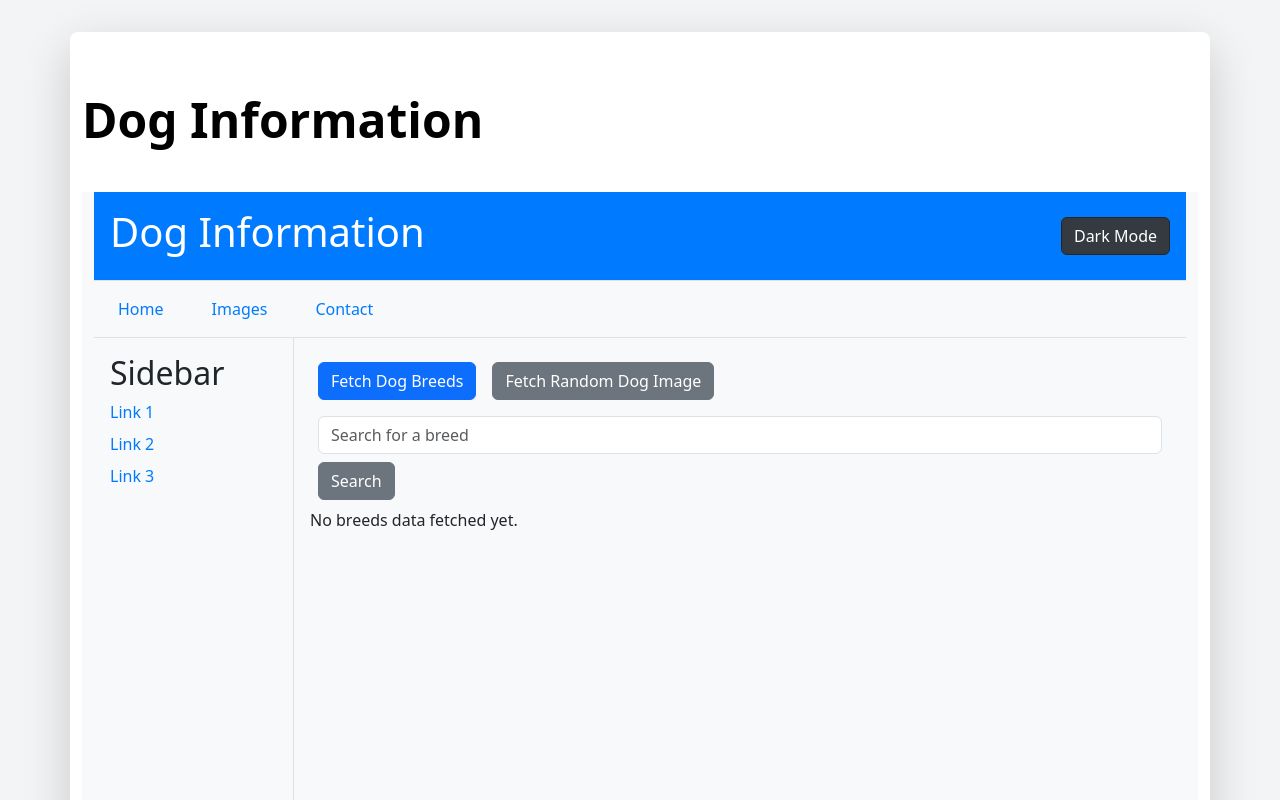
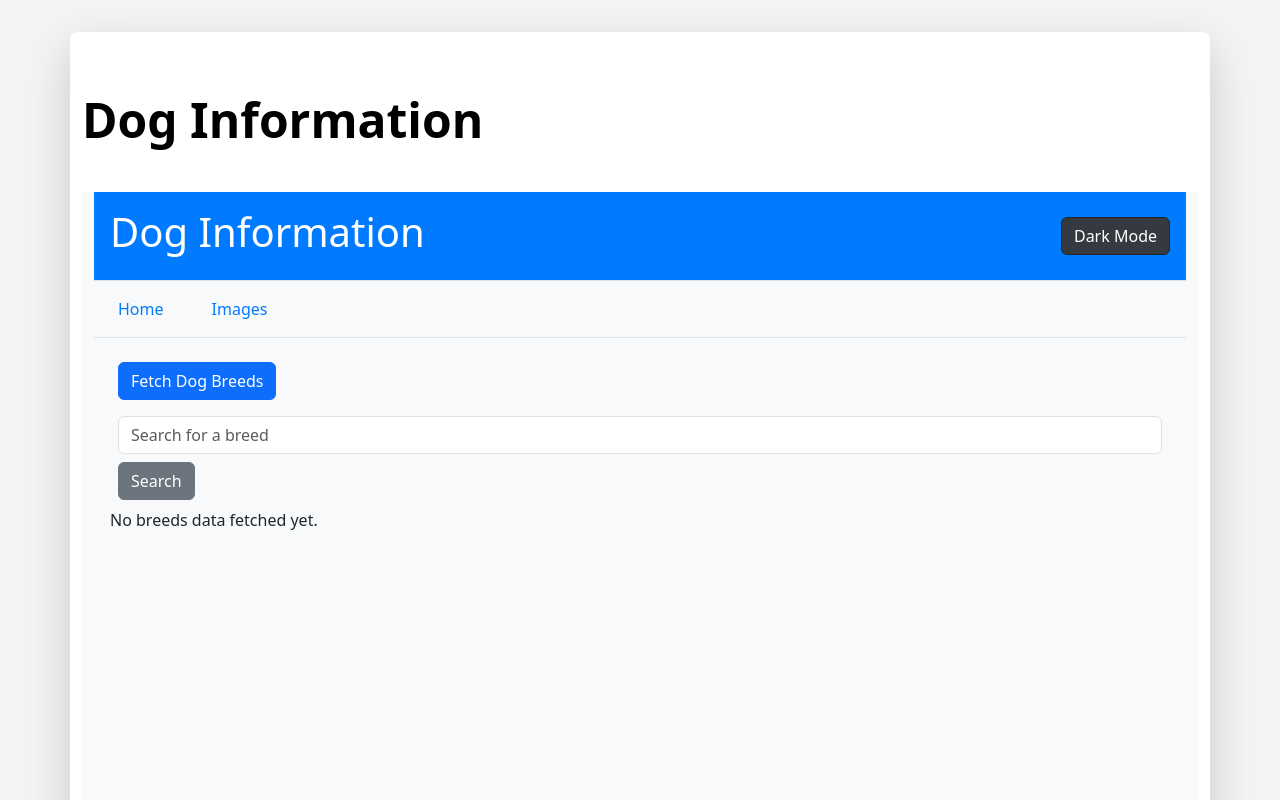
Before and after one commit to manminder11/Dogsdata-final-project-, a Next.js app: page / in a window 1280 px wide. Shown: the top 800 px of the page. Built offline with nearby package versions, Linux system fonts and the light colour scheme.

Commit message:
still getting

```diff
--- a/app/Dogsinfo/DogInfo.js
+++ b/app/Dogsinfo/DogInfo.js
@@ -1,6 +1,7 @@
 "use client";
 
 import React, { useState } from "react";
+import Link from "next/link";
 import Image from "next/image";
 
 const DogInfo = () => {
@@ -8,7 +9,6 @@ const DogInfo = () => {
   const [dogImages, setDogImages] = useState([]);
   const [searchTerm, setSearchTerm] = useState("");
   const [error, setError] = useState(null);
-  const [selectedBreed, setSelectedBreed] = useState(null);
 
   const fetchDogBreeds = () => {
     fetch("https://dog.ceo/api/breeds/list/all")
@@ -39,29 +39,9 @@ const DogInfo = () => {
       .then((data) => {
         console.log("Fetched dog images:", data.message);
         setDogImages([data.message]);
-        setSelectedBreed(breed);
       })
       .catch((error) => {
         console.error("Error fetching dog images:", error);
-        setError(error.message);
-      });
-  };
-
-  const fetchRandomDogImage = () => {
-    fetch("https://dog.ceo/api/breeds/image/random")
-      .then((response) => {
-        if (!response.ok) {
-          throw new Error("Network response was not ok");
-        }
-        return response.json();
-      })
-      .then((data) => {
-        console.log("Fetched random dog image:", data.message);
-        setDogImages([data.message]);
-        setSelectedBreed(null);
-      })
-      .catch((error) => {
-        console.error("Error fetching random dog image:", error);
         setError(error.message);
       });
   };
@@ -77,9 +57,6 @@ const DogInfo = () => {
     <div>
       <button className="btn btn-primary m-2" onClick={fetchDogBreeds}>
         Fetch Dog Breeds
-      </button>
-      <button className="btn btn-secondary m-2" onClick={fetchRandomDogImage}>
-        Fetch Random Dog Image
       </button>
       <form onSubmit={handleSearch} className="m-2">
         <input
@@ -100,22 +77,19 @@ const DogInfo = () => {
           <ul>
             {Object.keys(dogBreeds).map((breed) => (
               <li key={breed}>
-                <button
-                  className="btn btn-link"
-                  onClick={() => fetchDogImages(breed)}
-                >
-                  {breed}
-                </button>
+                <Link href={`/images/${breed}`} legacyBehavior>
+                  <a className="btn btn-link">{breed}</a>
+                </Link>
                 {dogBreeds[breed].length > 0 && (
                   <ul>
                     {dogBreeds[breed].map((subBreed) => (
                       <li key={subBreed}>
-                        <button
-                          className="btn btn-link"
-                          onClick={() => fetchDogImages(`${breed}/${subBreed}`)}
+                        <Link
+                          href={`/images/${breed}/${subBreed}`}
+                          legacyBehavior
                         >
-                          {subBreed}
-                        </button>
+                          <a className="btn btn-link">{subBreed}</a>
+                        </Link>
                       </li>
                     ))}
                   </ul>
@@ -126,15 +100,6 @@ const DogInfo = () => {
         </div>
       ) : (
         <p>No breeds data fetched yet.</p>
-      )}
-      {selectedBreed && (
-        <div>
-          <h2>Breed Information</h2>
-          <p>Breed: {selectedBreed}</p>
-          <p>Origin: [Origin Information]</p>
-          <p>Size: [Size Information]</p>
-          <p>Temperament: [Temperament Information]</p>
-        </div>
       )}
       {dogImages.length > 0 && (
         <div>
--- a/app/Dogsinfo/doglayout.js
+++ b/app/Dogsinfo/doglayout.js
@@ -86,11 +86,6 @@ const DogLayout = ({ children }) => {
               </a>
             </Link>
           </li>
-          <li className="nav-item" style={styles.navItem}>
-            <a className="nav-link" href="#contact" style={styles.navLink}>
-              Contact
-            </a>
-          </li>
         </ul>
       </nav>
       <main className="p-3" style={styles.main}>
@@ -117,31 +112,6 @@ const DogLayout = ({ children }) => {
           </div>
         )}
       </main>
-      <aside
-        className={`p-3 ${
-          darkMode ? "bg-dark text-white" : "bg-light text-dark"
-        }`}
-        style={styles.sidebar}
-      >
-        <h2>Sidebar</h2>
-        <ul className="list-unstyled" style={styles.sidebarList}>
-          <li style={styles.sidebarItem}>
-            <a href="#link1" style={styles.sidebarLink}>
-              Link 1
-            </a>
-          </li>
-          <li style={styles.sidebarItem}>
-            <a href="#link2" style={styles.sidebarLink}>
-              Link 2
-            </a>
-          </li>
-          <li style={styles.sidebarItem}>
-            <a href="#link3" style={styles.sidebarLink}>
-              Link 3
-            </a>
-          </li>
-        </ul>
-      </aside>
       <footer
         className={`text-center p-3 ${
           darkMode ? "bg-dark text-white" : "bg-light text-dark"
@@ -160,11 +130,11 @@ const styles = {
     gridTemplateAreas: `
             "header header"
             "nav nav"
-            "sidebar main"
+            "main main"
             "footer footer"
         `,
     gridTemplateRows: "auto auto 1fr auto",
-    gridTemplateColumns: "200px 1fr",
+    gridTemplateColumns: "1fr",
     minHeight: "100vh",
   },
   header: {
@@ -195,23 +165,6 @@ const styles = {
     gridArea: "main",
     padding: "1rem",
   },
-  sidebar: {
-    gridArea: "sidebar",
-    backgroundColor: "#f1f1f1",
-    padding: "1rem",
-    borderRight: "1px solid #dee2e6",
-  },
-  sidebarList: {
-    listStyle: "none",
-    padding: 0,
-  },
-  sidebarItem: {
-    margin: "0.5rem 0",
-  },
-  sidebarLink: {
-    textDecoration: "none",
-    color: "#007bff",
-  },
   footer: {
     gridArea: "footer",
     backgroundColor: "#f8f9fa",
```
